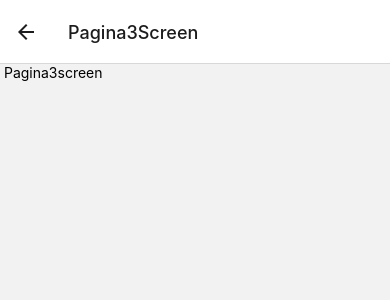
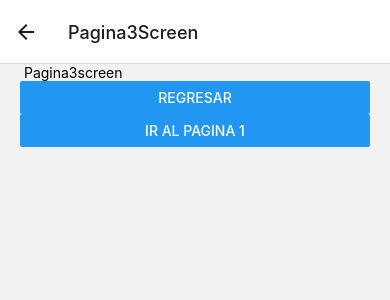
Before and after one commit to alemosmusi/navegacionreactnativecli, a React Native app: screen /Pagina3Screen in a window 390 px wide. Shown: the top 300 px of the page. Built offline with nearby package versions, Linux system fonts and the light colour scheme.

Commit message:
paginado

```diff
--- a/src/screens/Pagina1Screen.tsx
+++ b/src/screens/Pagina1Screen.tsx
@@ -1,10 +1,32 @@
+import { StackScreenProps } from '@react-navigation/stack'
 import React from 'react'
-import { Text, View } from 'react-native'
+import { Button, Text, View } from 'react-native'
+import { styles } from '../theme/appTheme'
 
-const Pagina1Screen = () => {
+
+
+interface Props extends StackScreenProps <any, any>{
+
+}
+
+
+
+const Pagina1Screen = ({navigation}: Props) => {
+
+
+
+
   return (
-    <View>
+    <View style={styles.globalMargin}>
+
+
         <Text> Pagina1screen</Text>
+
+
+        <Button
+          title= "Ir pagina 2"
+          onPress={() => navigation.navigate('Pagina2Screen')}
+        />
     </View>
   )
 }
--- a/src/screens/Pagina2Screen.tsx
+++ b/src/screens/Pagina2Screen.tsx
@@ -1,10 +1,27 @@
 import React from 'react'
-import { Text, View } from 'react-native'
+import { Button, Text, View } from 'react-native'
+import { useNavigation } from '@react-navigation/native'
+import { styles } from '../theme/appTheme'
 
 const Pagina2Screen = () => {
+
+
+  const navigator = useNavigation()
+
+
+
+
+
+
   return (
-    <View>
+    <View style={styles.globalMargin}>
         <Text> Pagina2screen</Text>
+
+        <Button
+          title='Ir pagina 3'
+          onPress={() => navigator.navigate('Pagina3Screen')}
+
+        />
     </View>
   )
 }
--- a/src/screens/Pagina3Screen.tsx
+++ b/src/screens/Pagina3Screen.tsx
@@ -1,10 +1,24 @@
+import { StackScreenProps } from '@react-navigation/stack'
 import React from 'react'
-import { Text, View } from 'react-native'
+import { Button, Text, View } from 'react-native'
+import { styles } from '../theme/appTheme'
 
-const Pagina3Screen = () => {
+interface Props extends StackScreenProps<any, any>{}
+
+const Pagina3Screen = ({navigation}: Props) => {
   return (
-    <View>
+    <View style={styles.globalMargin}>
         <Text> Pagina3screen</Text>
+
+
+        <Button
+          title='regresar'
+          onPress={()=>navigation.pop()}
+        />
+        <Button
+          title='ir al pagina 1'
+          onPress={()=>navigation.popToTop()}
+        />
     </View>
   )
 }
--- /dev/null
+++ b/src/theme/appTheme.tsx
@@ -0,0 +1,7 @@
+import { StyleSheet } from "react-native";
+
+export const styles = StyleSheet.create({
+    globalMargin: {
+        marginHorizontal: 20
+    }
+});
```
Also changed, not shown: .eslintrc.js.
